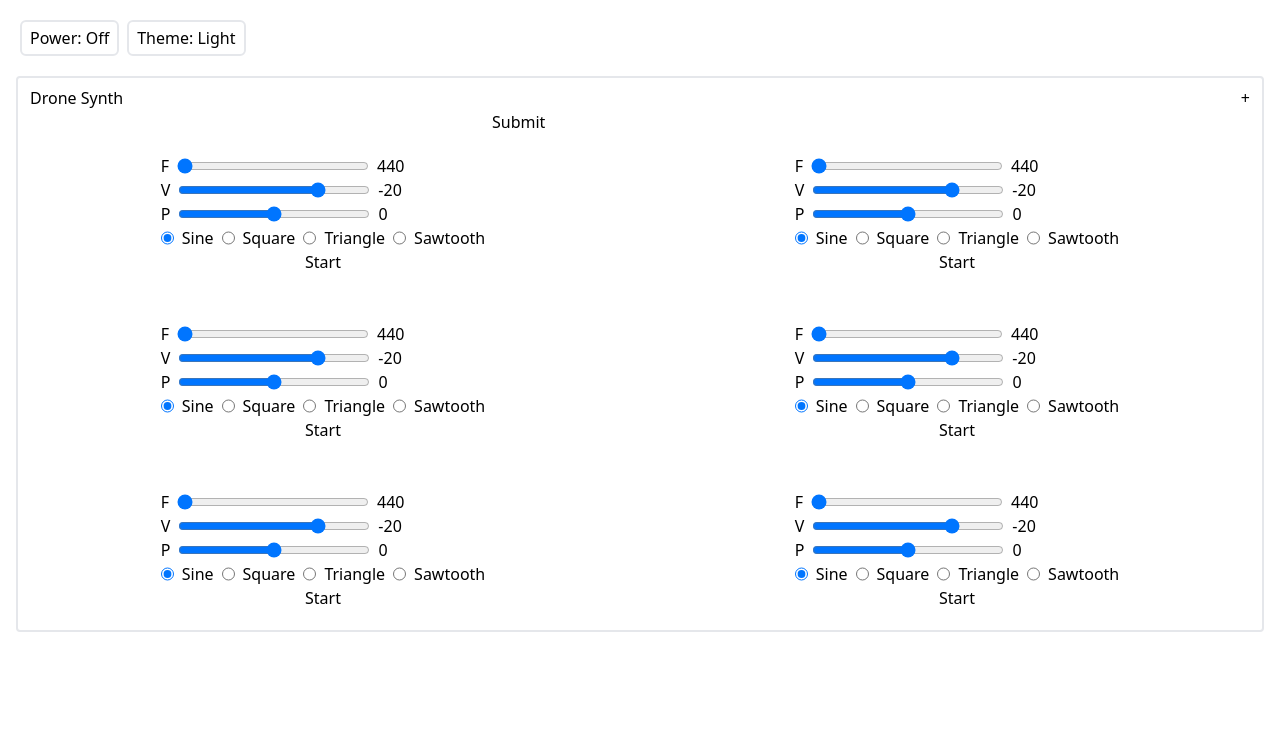
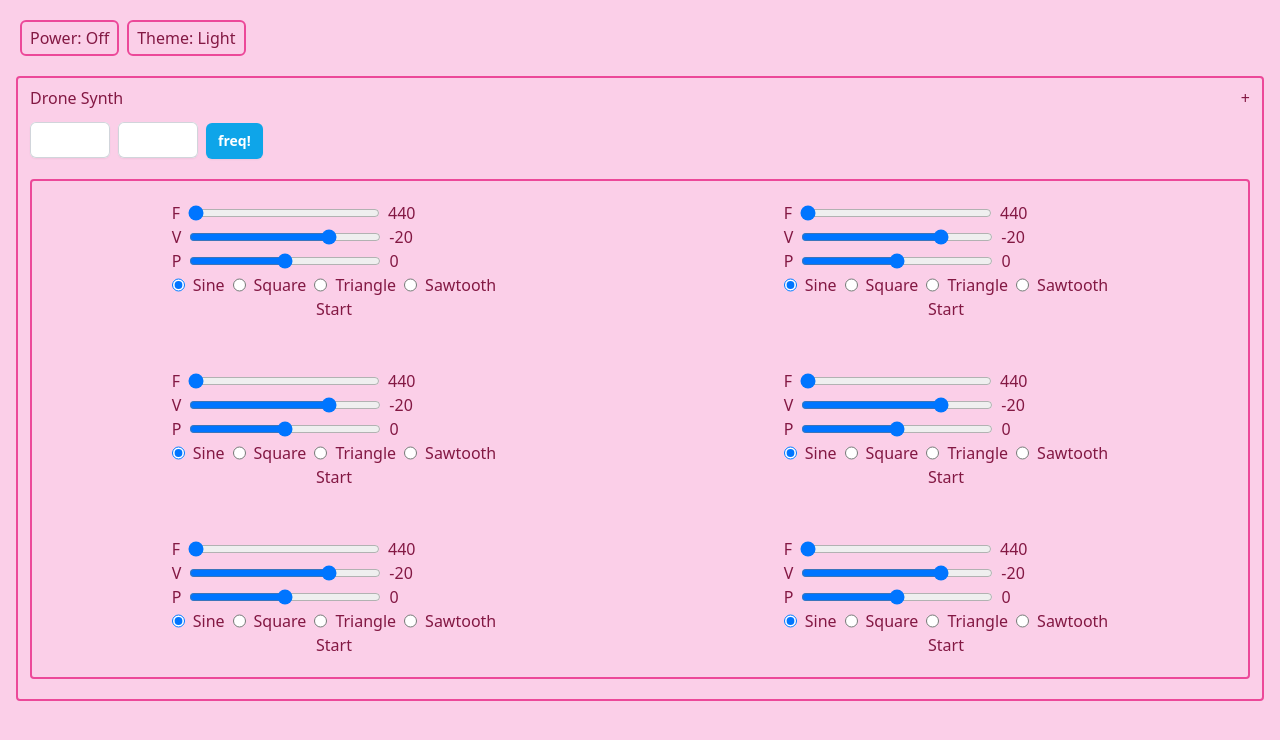
Before and after one commit to daveknapik/tone-drone, a React (Vite) app: page / in a window 1280 px wide. Shown: the top 740 px of the page. Built offline with nearby package versions, Linux system fonts and the light colour scheme.

Commit message:
Oh wow form now pretty pretty nice nice, layout sugoi kawaii DESHOU

```diff
--- a/index.html
+++ b/index.html
@@ -13,7 +13,7 @@
       }
     </script>
   </head>
-  <body class="dark:bg-slate-800">
+  <body class="bg-pink-200 dark:bg-slate-800">
     <div id="root"></div>
     <script type="module" src="/src/main.tsx"></script>
   </body>
--- a/src/App.tsx
+++ b/src/App.tsx
@@ -38,13 +38,16 @@ function App() {
   };
 
   return (
-    <div className="dark:text-sky-300">
+    <div className="text-pink-900 dark:text-sky-300">
       <div className="flex space-x-2 my-5 ml-5">
-        <button className="border-2 rounded-md px-2 py-1" onClick={handleStart}>
+        <button
+          className="border-2 rounded-md border-pink-500 dark:border-sky-300 px-2 py-1"
+          onClick={handleStart}
+        >
           Power: {isAudioEnabled ? "On" : "Off"}
         </button>
         <button
-          className="border-2 rounded-md px-2 py-1"
+          className="border-2 rounded-md border-pink-500 dark:border-sky-300 px-2 py-1"
           onClick={toggleDarkMode}
         >
           Theme: {isDarkMode ? "Dark" : "Light"}
--- a/src/components/DroneSynth.tsx
+++ b/src/components/DroneSynth.tsx
@@ -34,21 +34,31 @@ function DroneSynth() {
 
   return (
     <div className="dark:text-sky-300">
-      <div className="border-2 rounded pt-2 px-3">
-        <div className="grid grid-cols-2">
-          <div className="justify-self-start">Drone Synth</div>
-          <div className="justify-self-end">
+      <div className="border-2 rounded border-pink-500 dark:border-sky-300 pt-2 px-3">
+        <div className="grid grid-cols-2 gap-y-3 sm:grid-cols-6">
+          <div className="col-span-1">Drone Synth</div>
+          <div className="col-start-7">
             <button onClick={addOscillator}>+</button>
           </div>
-        </div>
-        <div className="dark:text-green-700">
-          <form onSubmit={handleFormSubmit}>
-            <input name="minFreq" type="number" />
-            <input name="maxFreq" type="number" />
-            <input type="submit" name="Submit" />
+          <form className="col-span-6" onSubmit={handleFormSubmit}>
+            <input
+              className="w-20 mr-2 rounded-md border-0 px-1 py-1.5 text-gray-900 shadow-sm ring-1 ring-inset ring-gray-300 placeholder:text-gray-400 focus:ring-2 focus:ring-inset focus:ring-indigo-600"
+              name="minFreq"
+              type="number"
+            />
+            <input
+              className="w-20 mr-2 rounded-md border-0 px-1 py-1.5 text-gray-900 shadow-sm ring-1 ring-inset ring-gray-300 placeholder:text-gray-400 focus:ring-2 focus:ring-inset focus:ring-indigo-600"
+              name="maxFreq"
+              type="number"
+            />
+            <input
+              className="rounded-md bg-sky-500 px-3 py-2 text-sm font-semibold text-white shadow-sm hover:bg-pink-500 focus-visible:outline focus-visible:outline-2 focus-visible:outline-offset-2 focus-visible:outline-indigo-600"
+              type="submit"
+              value="freq!"
+            />
           </form>
         </div>
-        <div className="grid grid-cols-1 sm:grid-cols-2 gap-12 my-5 place-items-center">
+        <div className="grid grid-cols-1 sm:grid-cols-2 gap-12 my-5 place-items-center border-2 rounded border-pink-500 dark:border-sky-300 p-5">
           {oscillators}
         </div>
       </div>
```
